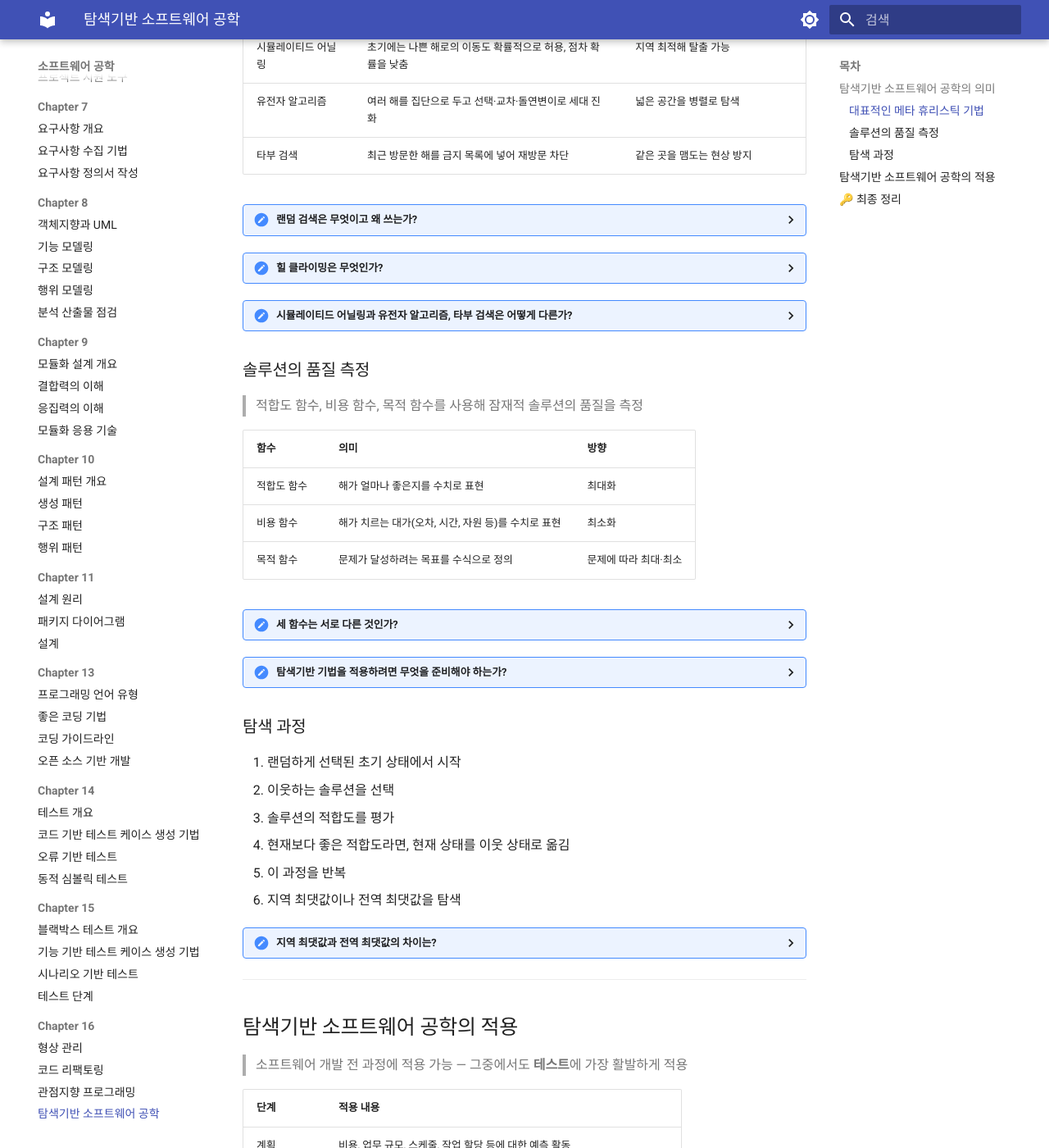
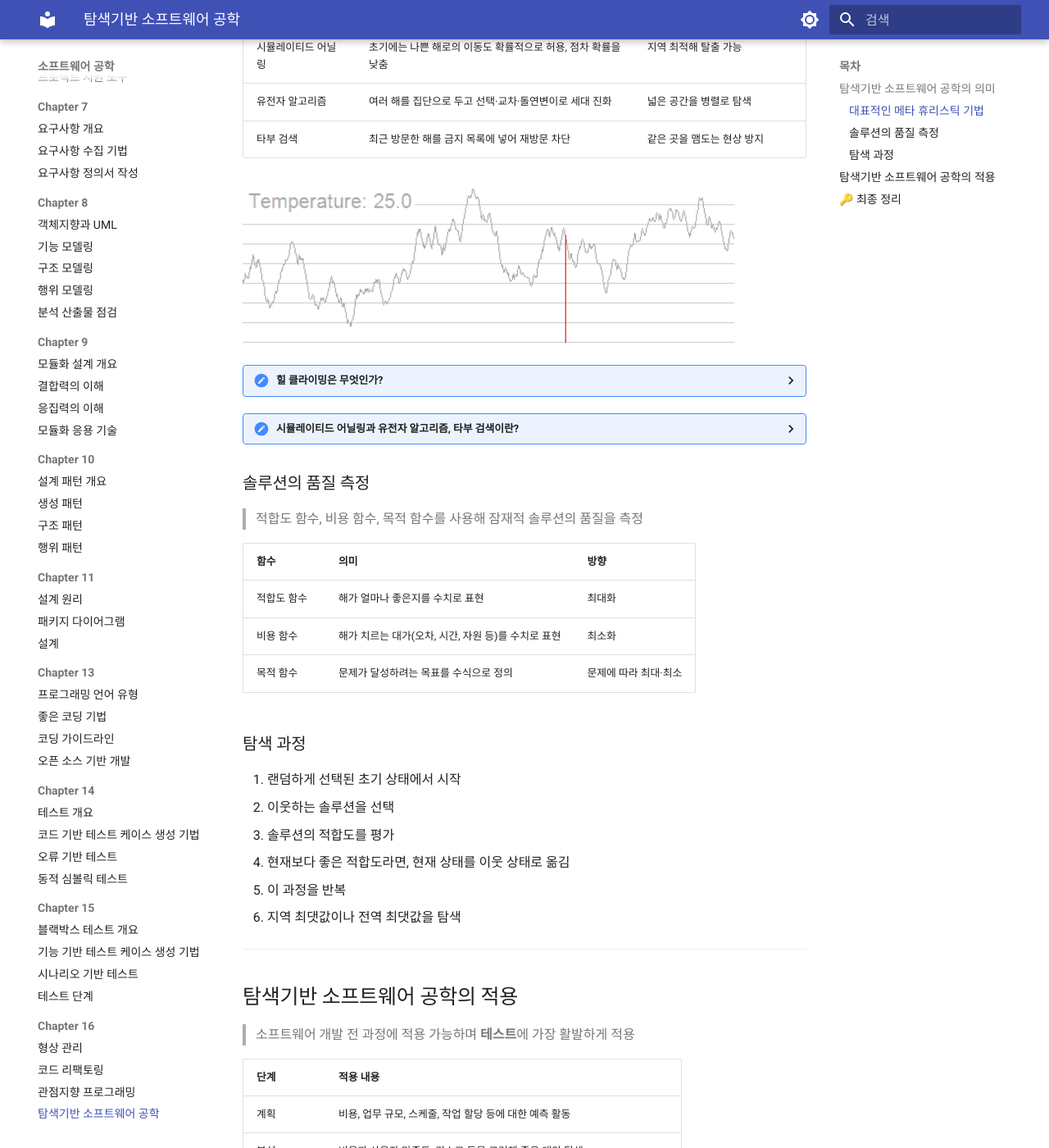
Before and after one commit to CokaNuri/CSBE, an MkDocs documentation site: the page built from docs/software-engineering/Chapter 16/04 탐색기반 소프트웨어 공학.md, in a window 1280 px wide and 1400 px high, scrolled down 804 px. Shown: the whole window at 82% size. Built offline with MkDocs 1.6.1 and Material for MkDocs 9.7.7, drawn with Linux system fonts in a browser that asks for light colours; some of the changed text lies outside the part shown.

Commit message:
Chapter 16 정리

```diff
--- a/docs/software-engineering/Chapter 16/04 탐색기반 소프트웨어 공학.md
+++ b/docs/software-engineering/Chapter 16/04 탐색기반 소프트웨어 공학.md
@@ -3,6 +3,12 @@
 > 메타 휴리스틱을 기반으로 방대한 탐색 공간으로부터 최적의 솔루션을 찾는 방법
 
 > 모든 경우를 다 검색하려고 하면 너무 많은 시간과 비용이 요구됨
+
+<details><summary>메타 휴리스틱이란?</summary>
+
+휴리스틱은 최적해를 보장하지는 못하지만 경험적으로 쓸 만한 해를 빠르게 찾는 방법 <br>
+메타 휴리스틱은 특정 문제에 종속되지 않고, 어떤 문제에도 적용할 수 있도록 일반화한 상위 수준의 탐색 전략
+</details>
 
 ## 탐색기반 소프트웨어 공학의 의미
 
@@ -12,27 +18,20 @@
 - 선형 프로그래밍이나 동적 프로그래밍 같은 기술은 대규모 소프트웨어 공학 문제를 해결하는 데 실용적이지 않다
 - 너무 커서 전부 탐색할 수 없는 공간으로부터 **최적에 가깝거나 충분히 좋은 솔루션**을 찾는 것이 목적
 
-<details><summary>메타 휴리스틱이란?</summary>
-
-휴리스틱은 최적해를 보장하지는 못하지만 경험적으로 쓸 만한 해를 빠르게 찾는 방법 <br>
-메타 휴리스틱은 특정 문제에 종속되지 않고, 어떤 문제에도 적용할 수 있도록 일반화한 상위 수준의 탐색 전략
-</details>
 
 ### 대표적인 메타 휴리스틱 기법
 
 | 기법 | 아이디어 | 특징 |
 |---|---|---|
-| 랜덤 검색 | 해를 무작위로 뽑아 평가 | 가장 단순, 비교 기준(baseline)으로 사용 |
+| 랜덤 검색 | 해를 무작위로 뽑아 평가 | 가장 단순, baseline으로 사용 |
 | 힐 클라이밍 | 현재 해의 이웃 중 더 나은 쪽으로만 이동 | 빠르지만 지역 최적해에 갇히기 쉬움 |
 | 시뮬레이티드 어닐링 | 초기에는 나쁜 해로의 이동도 확률적으로 허용, 점차 확률을 낮춤 | 지역 최적해 탈출 가능 |
 | 유전자 알고리즘 | 여러 해를 집단으로 두고 선택·교차·돌연변이로 세대 진화 | 넓은 공간을 병렬로 탐색 |
 | 타부 검색 | 최근 방문한 해를 금지 목록에 넣어 재방문 차단 | 같은 곳을 맴도는 현상 방지 |
 
-<details><summary>랜덤 검색은 무엇이고 왜 쓰는가?</summary>
 
-탐색 공간에서 해를 무작위로 뽑아 적합도를 평가하고, 그중 가장 좋은 것을 남기는 가장 단순한 방법 <br>
-성능 자체는 좋지 않지만, 새로 제안한 알고리즘이 정말 효과가 있는지 비교할 기준선으로 사용
-</details>
+![](simul.gif){ width=600, height=800 }
+
 
 <details><summary>힐 클라이밍은 무엇인가?</summary>
 
@@ -42,13 +41,16 @@
 
 </details>
 
-<details><summary>시뮬레이티드 어닐링과 유전자 알고리즘, 타부 검색은 어떻게 다른가?</summary>
+<details><summary>시뮬레이티드 어닐링과 유전자 알고리즘, 타부 검색이란?</summary>
 
-시뮬레이티드 어닐링은 금속을 서서히 식히는 과정에서 이름을 따왔다. 초기에는 더 나쁜 해로 이동하는 것도 확률적으로 허용해 넓게 탐색하다가, 온도가 내려가면서 그 확률을 줄여 점점 좋은 해 근처에 정착한다.
+시뮬레이티드 어닐링은 초기에는 더 나쁜 해로 이동하는 것도 확률적으로 허용해 넓게 탐색하다가, 점점 그 확률을 줄여 좋은 해 근처에 정착 <br>
 
-유전자 알고리즘은 하나의 해가 아니라 해의 집단을 유지한다. 적합도가 높은 해를 선택해 교차시키고 일부를 돌연변이시켜 다음 세대를 만든다. 여러 지점을 동시에 탐색하므로 지역 최적해에 덜 취약하다.
+유전자 알고리즘은 하나의 해가 아니라 해의 집단을 유지 <br>
+적합도가 높은 해를 선택해 교차시키고 일부를 돌연변이시켜 다음 세대를 만듦 <br>
+여러 지점을 동시에 탐색하므로 지역 최적해에 덜 취약
 
-타부 검색은 최근에 방문한 해나 이동을 타부 리스트에 넣어 일정 기간 재방문을 금지한다. 같은 자리를 왔다 갔다 하는 순환을 막고 새로운 영역으로 밀어내는 것이 목적이다.
+타부 검색은 최근에 방문한 해나 이동을 타부 리스트에 넣어 일정 기간 재방문을 금지 <br>
+ 같은 자리를 왔다 갔다 하는 순환을 막고 새로운 영역으로 밀어내는 것이 목적
 </details>
 
 ### 솔루션의 품질 측정
@@ -61,14 +63,6 @@
 | 비용 함수 | 해가 치르는 대가(오차, 시간, 자원 등)를 수치로 표현 | 최소화 |
 | 목적 함수 | 문제가 달성하려는 목표를 수식으로 정의 | 문제에 따라 최대·최소 |
 
-<details><summary>세 함수는 서로 다른 것인가?</summary>
-
-본질적으로는 같은 역할을 하며, 부르는 관점만 다르다. 해의 품질을 하나의 숫자로 환산해 서로 비교할 수 있게 만드는 장치다. 좋을수록 값이 커지도록 정의하면 적합도 함수, 나쁠수록 값이 커지도록 정의하면 비용 함수라 부르고, 최적화 문제에서 목표 자체를 나타내는 일반적인 이름이 목적 함수다. 적합도 = -비용 처럼 부호만 뒤집어 서로 변환할 수 있다.
-</details>
-
-<details><summary>탐색기반 기법을 적용하려면 무엇을 준비해야 하는가?</summary>
-
-두 가지가 핵심이다. 첫째, 해를 알고리즘이 다룰 수 있는 형태로 표현하는 방법(예: 테스트 케이스를 숫자 배열로). 둘째, 그 해의 품질을 숫자로 매기는 적합도 함수. 여기에 이웃 해를 만드는 연산자(교차, 돌연변이 등)까지 정의하면 어떤 메타 휴리스틱이든 그대로 붙여 쓸 수 있다.
 </details>
 
 ### 탐색 과정
@@ -80,16 +74,11 @@
 5. 이 과정을 반복
 6. 지역 최댓값이나 전역 최댓값을 탐색
 
-<details><summary>지역 최댓값과 전역 최댓값의 차이는?</summary>
-
-지역 최댓값은 주변 이웃들보다는 높지만 전체에서 보면 최고가 아닌 봉우리이고, 전역 최댓값은 탐색 공간 전체에서 가장 높은 지점이다. 힐 클라이밍처럼 더 나은 쪽으로만 움직이는 방법은 지역 최댓값에 도달하면 멈춰 버린다. 시뮬레이티드 어닐링이나 유전자 알고리즘은 일시적으로 나쁜 해를 허용하거나 여러 지점을 동시에 탐색해 이 함정에서 빠져나오려 한다.
-</details>
-
 ---
 
 ## 탐색기반 소프트웨어 공학의 적용
 
-> 소프트웨어 개발 전 과정에 적용 가능 — 그중에서도 **테스트**에 가장 활발하게 적용
+> 소프트웨어 개발 전 과정에 적용 가능하며 **테스트**에 가장 활발하게 적용
 
 | 단계 | 적용 내용 |
 |---|---|
@@ -100,11 +89,6 @@
 | 테스트 | 테스트 케이스 자동 생성, 테스트 케이스 최소화, 테스트 케이스 우선순위 결정 |
 | 유지보수 | 버그 탐색 및 자동 수정 |
 
-<details><summary>왜 테스트 분야에 가장 활발하게 적용되는가?</summary>
-
-적합도 함수를 정의하기가 쉽기 때문이다. 예를 들어 테스트 케이스 생성에서는 코드 커버리지나 목표 분기까지의 거리를 그대로 적합도로 쓸 수 있고, 결과도 실행만 시켜 보면 자동으로 측정된다. 반면 설계나 분석 단계는 "좋은 설계"를 수치로 환산하기 어려워 적합도 함수를 만들기가 훨씬 까다롭다. 측정이 자동화되고 객관적일수록 탐색기반 기법이 잘 들어맞는다.
-</details>
-
 ---
 
 ## 🔑 최종 정리
```
Also changed, not shown: docs/software-engineering/Chapter 16/01 형상 관리.md (+2 -15 lines), docs/software-engineering/Chapter 16/02 코드 리팩토링.md (+3 -3 lines), docs/software-engineering/Chapter 16/03 관점지향 프로그래밍.md (+4 -3 lines), docs/software-engineering/Chapter 16/refactoring.png (added), docs/software-engineering/Chapter 16/simul.gif (added).
